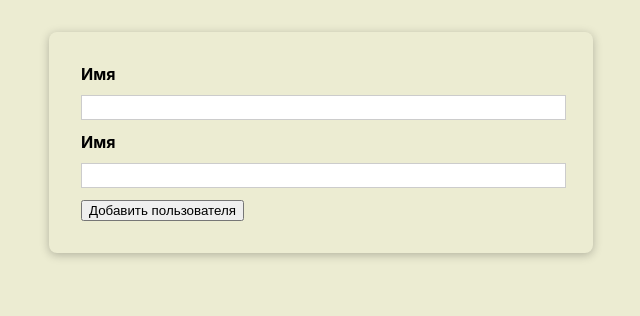
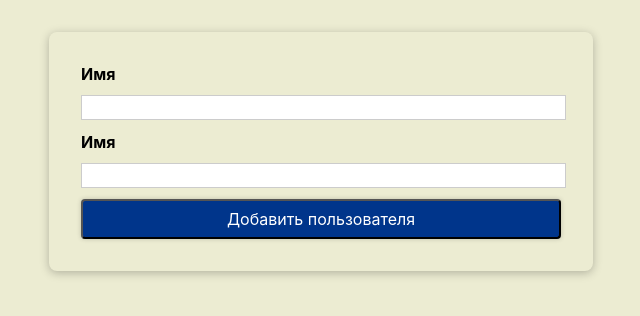
Before and after one commit to s-rb/user-management-app, a React (Create React App) app: page / in a window 1280 px wide. Shown: the top 316 px of the page, without its empty margins (319-959 px from the left). Built offline with nearby package versions, Linux system fonts and the light colour scheme.

Commit message:
Добавлена стилизованная универсальная кнопка

```diff
--- /dev/null
+++ b/src/components/UI/Button.js
@@ -0,0 +1,9 @@
+import styles from "./Button.module.css";
+
+const Button = (props) => {
+    return <button className={styles.button} type={props.type || "button"} onClick={props.onClick}>
+        {props.children}
+    </button>
+}
+
+export default Button;
--- /dev/null
+++ b/src/components/UI/Button.module.css
@@ -0,0 +1,20 @@
+.button {
+    width: 100%;
+    font: inherit;
+    padding: 0.5rem 1.5rem;
+    color: white;
+    background: #00358b;
+    border-radius: 4px;
+    box-shadow: 0 0 4px rgba(50, 50, 50, 0.25);
+    cursor: pointer;
+}
+
+.button:focus {
+    outline: none;
+}
+
+.button:hover,
+.button:active {
+    background: #245fbd;
+    box-shadow: 0 0 8px rgba(50, 50, 50, 0.25);
+}
--- a/src/components/Users/CreateUser.js
+++ b/src/components/Users/CreateUser.js
@@ -1,5 +1,6 @@
 import Card from "../UI/Card";
 import styles from "./CreateUser.module.css";
+import Button from "../UI/Button";
 
 const CreateUser = (props) => {
 
@@ -12,11 +13,9 @@ const CreateUser = (props) => {
             <form onSubmit={createUserHandler}>
                 <label htmlFor='name'>Имя</label>
                 <input type='text' id='name'/>
-
                 <label htmlFor='age'>Имя</label>
                 <input type='number' id='age'/>
-
-                <button type='submit'>Добавить пользователя</button>
+                <Button type='submit'>Добавить пользователя</Button>
             </form>
         </Card>
     )
```
